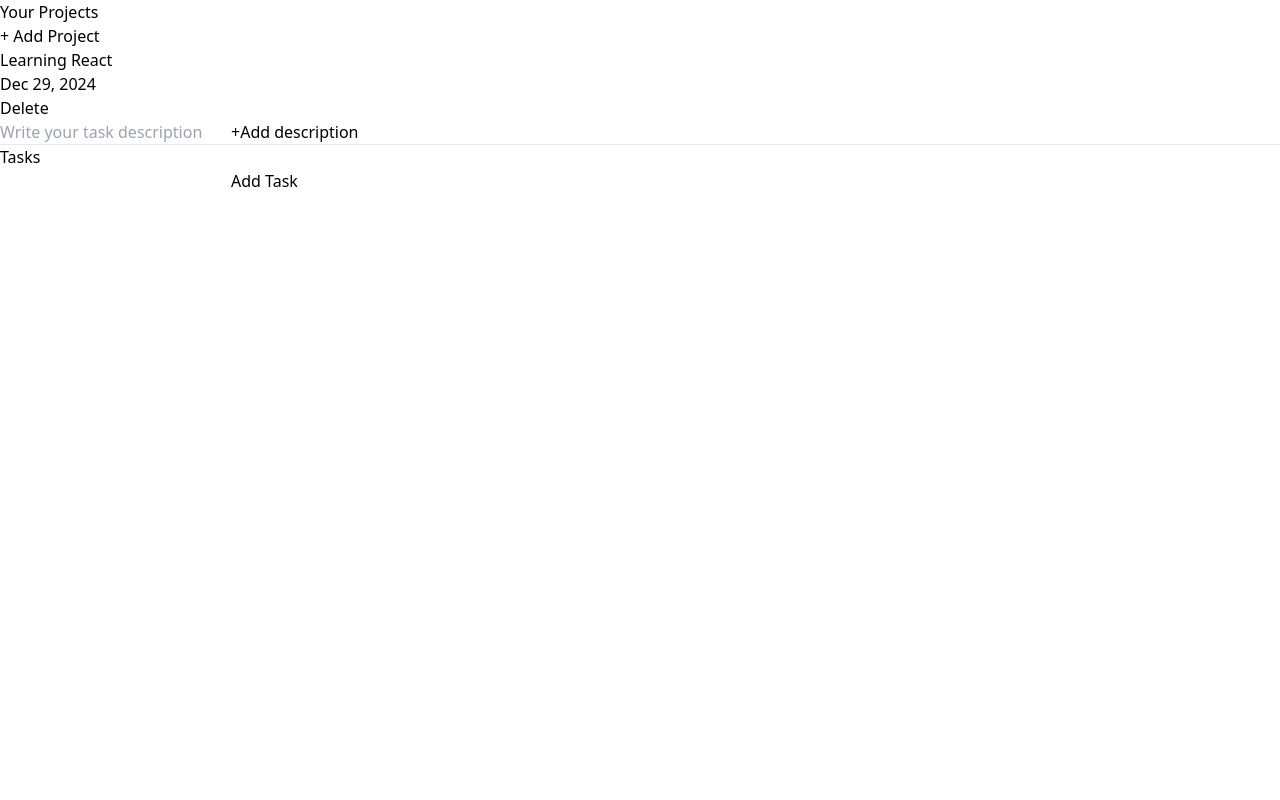
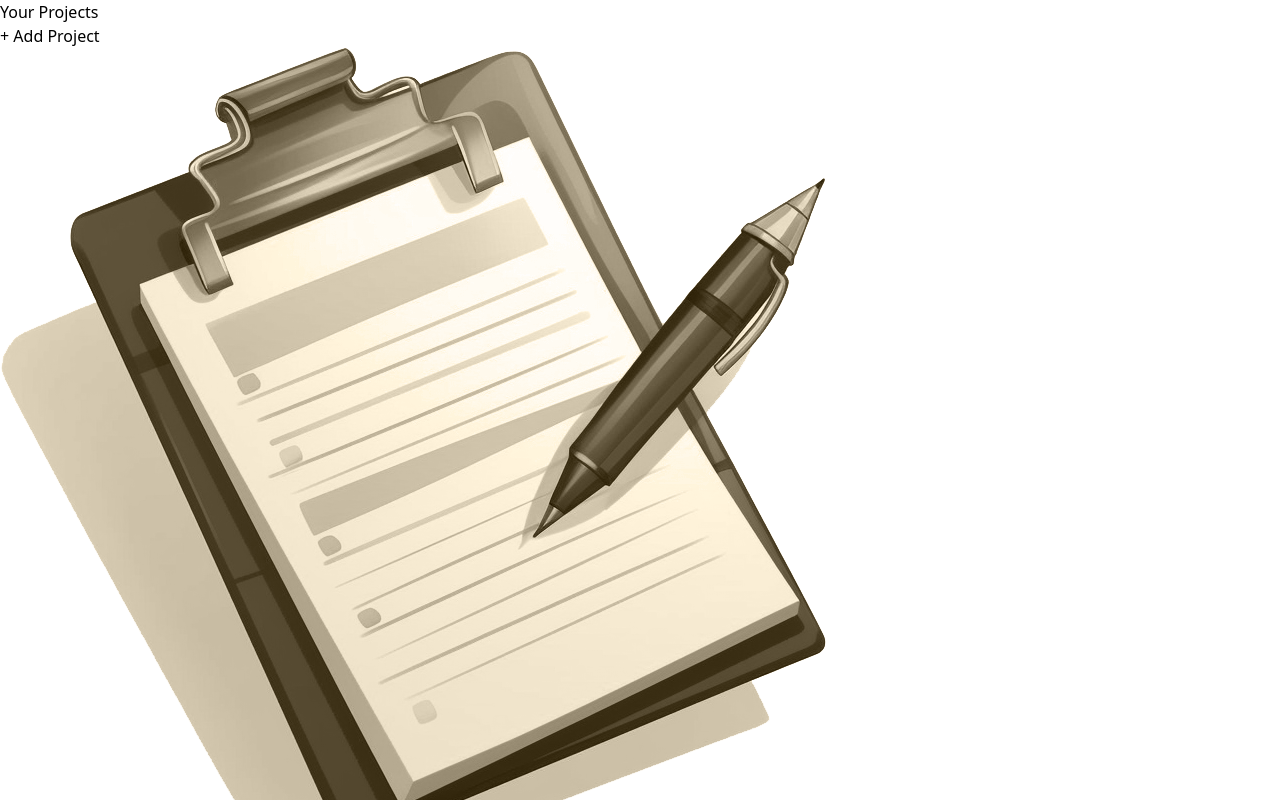
Before and after one commit to pawelstasiewicz/ProjectManagementApp-ReactUdemyCourse, a React (Vite) app: page / in a window 1280 px wide. Shown: the top 800 px of the page. Built offline with nearby package versions, Linux system fonts and the light colour scheme.

Commit message:
Connect Sidebar Tasks with Main Screen Component

```diff
--- a/src/components/atoms/SelectedProjectNameComponent.jsx
+++ b/src/components/atoms/SelectedProjectNameComponent.jsx
@@ -1,6 +1,6 @@
 import { useState } from 'react';
 
-function SelectedProjectNameComponent() {
+function SelectedProjectNameComponent({ taskElement, indexElement }) {
 	const [addTask, setAddTask] = useState('');
 	const [clickedBtn, setClickedBtn] = useState(true);
 
@@ -14,9 +14,10 @@ function SelectedProjectNameComponent() {
 
 	return (
 		<div className='flex flex-col w-3/5 '>
+			{console.log(taskElement)}
 			<div className='flex flex-row w-full justify-between mt-16 ml-10'>
 				<div>
-					<h1 className='text-5xl font-bold '>Learning React</h1>
+					<h1 className='text-5xl font-bold '>{taskElement.length === 1 ? taskElement[0] : taskElement[indexElement]}</h1>
 					<p className='mt-5 text-slate-500'>Dec 29, 2024</p>
 				</div>
 				<button className='h-5 my-auto mr-20'>Delete</button>
@@ -26,6 +27,7 @@ function SelectedProjectNameComponent() {
 					className='h-20 w-4/5'
 					type='text'
 					placeholder='Write your task description '
+					textarea='true'
 				/>
 				<button className='w-32 my-auto bg-slate-500'>+Add description</button>
 			</div>
--- a/src/components/atoms/YourProjectsComponent.jsx
+++ b/src/components/atoms/YourProjectsComponent.jsx
@@ -1,30 +1,30 @@
 import { useState } from 'react';
 
-function YourProjectsComponent({ clickAddProject, taskElement }) {
+function YourProjectsComponent({ clickAddProject, taskElement, onChildClick}) {
 	const [taskClick, setTaskClick] = useState(null);
-
-	function handleClick() {
-		clickAddProject(false);
-	}
 
 	function handleTaskClick(index) {
 		setTaskClick(index);
-
+		onChildClick(index)
 	}
-
-
 
 	const taskList = taskElement.map((task, index) => {
 		return (
 			<button
-				key={index}
-				onClick={() => handleTaskClick(index)}
-				className={`text-slate-500 text-xl text-left w-fit ml-10 mt-3 p-1 ${taskClick === index ? 'bg-gray-500 w-80 text-white': '' }`}
+			key={index}
+			onClick={() => {
+				handleTaskClick(index)
+			}}
+			className={`text-slate-500 text-xl text-left w-fit ml-10 mt-3 p-1 ${taskClick === index ? 'bg-gray-500 w-80 text-white': '' }`}
 			>
 				{task}
 			</button>
 		);
 	});
+
+	function handleClick() {
+		clickAddProject(false);
+	}
 
 	return (
 		<div className='flex flex-col mt-20'>
--- a/src/components/molecules/SelectedProjectComponent.jsx
+++ b/src/components/molecules/SelectedProjectComponent.jsx
@@ -1,9 +1,9 @@
 import SelectedProjectNameComponent from "../atoms/SelectedProjectNameComponent"
 
-function SelectedProjectComponent() {
+function SelectedProjectComponent({ taskElement, indexElement }) {
   return (
     <>
-        <SelectedProjectNameComponent />
+        <SelectedProjectNameComponent taskElement={taskElement} indexElement={indexElement}/>
 
     </>
   )
--- a/src/components/molecules/SidebarComponent.jsx
+++ b/src/components/molecules/SidebarComponent.jsx
@@ -1,9 +1,9 @@
 import YourProjectsComponent from "../atoms/YourProjectsComponent"
 
-function SidebarComponent({clickAddProject, taskElement}) {
+function SidebarComponent({clickAddProject, taskElement, handleChildClick}) {
   return (
     <div className="bg-black h-full w-1/4 rounded-tr-3xl">
-      <YourProjectsComponent clickAddProject={clickAddProject} taskElement={taskElement}/>
+      <YourProjectsComponent clickAddProject={clickAddProject} taskElement={taskElement} onChildClick={handleChildClick}/>
     </div>
   )
 }
--- a/src/components/organisms/MainPageComponent.jsx
+++ b/src/components/organisms/MainPageComponent.jsx
@@ -7,6 +7,7 @@ import { useState } from 'react';
 function MainPageComponent() {
 	const [activatePopup, setActivatePopup] = useState(true)
 	const [taskElement, setTaskElement] = useState([])
+	const [indexElement, setIndexElement] = useState()
 
 	function handleChange(data){
 		setActivatePopup(data)
@@ -16,13 +17,20 @@ function MainPageComponent() {
 		setTaskElement(prevState => [...prevState, task])
 	}
 
+	function handleChildClick(index){
+		setIndexElement(index)
+	}
+
+
 
 	return (
 		<>
 			<div className='flex flex-row mt-20 h-screen '>
-				<SidebarComponent className='basin-1/4 z-0' clickAddProject={handleChange} taskElement={taskElement}/>
-				<SelectedProjectComponent/>
-				{/* <MainScreenComponent className='basin-1/3 z-0' clickCreateProject={handleChange}/> */}
+				<SidebarComponent className='basin-1/4 z-0' clickAddProject={handleChange} taskElement={taskElement} handleChildClick={handleChildClick}/>
+				{taskElement.length === 0 ?
+				 <MainScreenComponent className='basin-1/3 z-0' clickCreateProject={handleChange}/> :
+				<SelectedProjectComponent taskElement={taskElement} indexElement={indexElement}/>
+				}
 			</div>
 				{activatePopup ? '' : <AddTitlePopupComponent clickExitBtn={handleChange} onSend={createTask}/>}
 		</>
```
